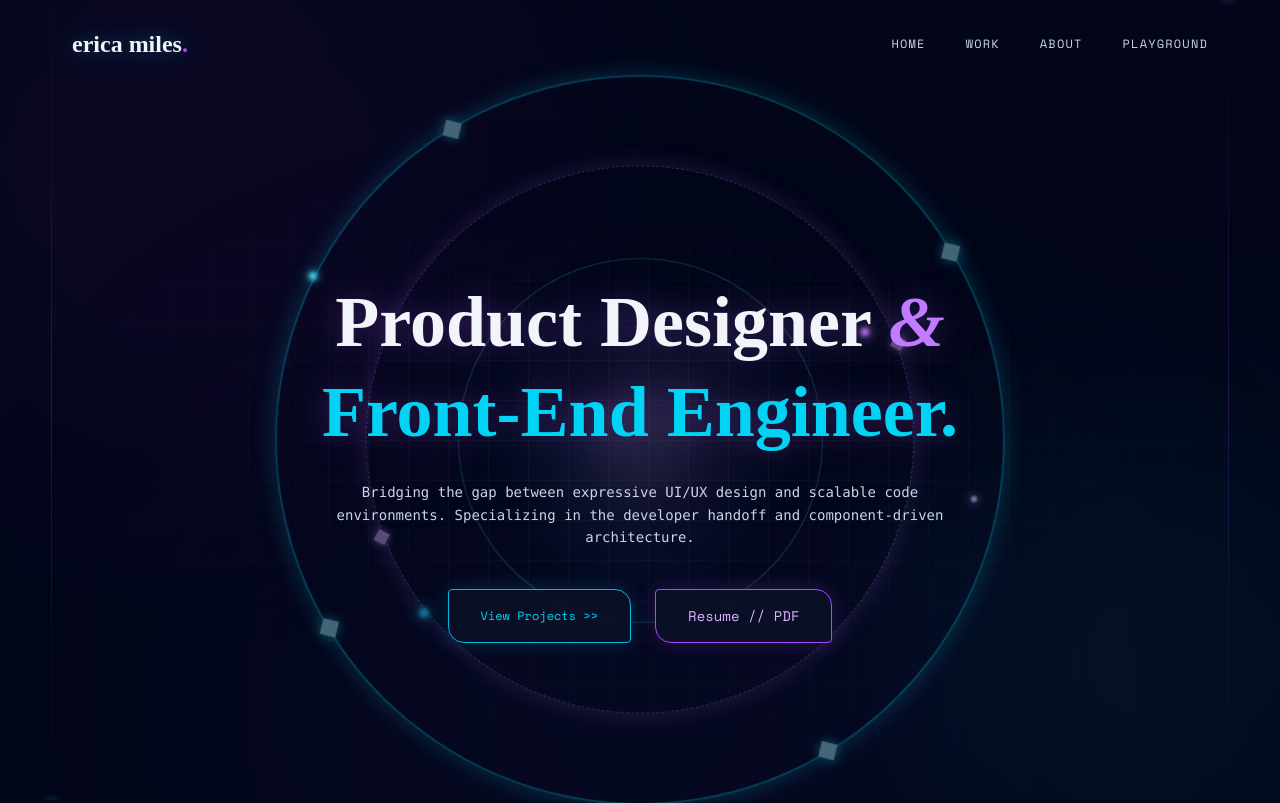
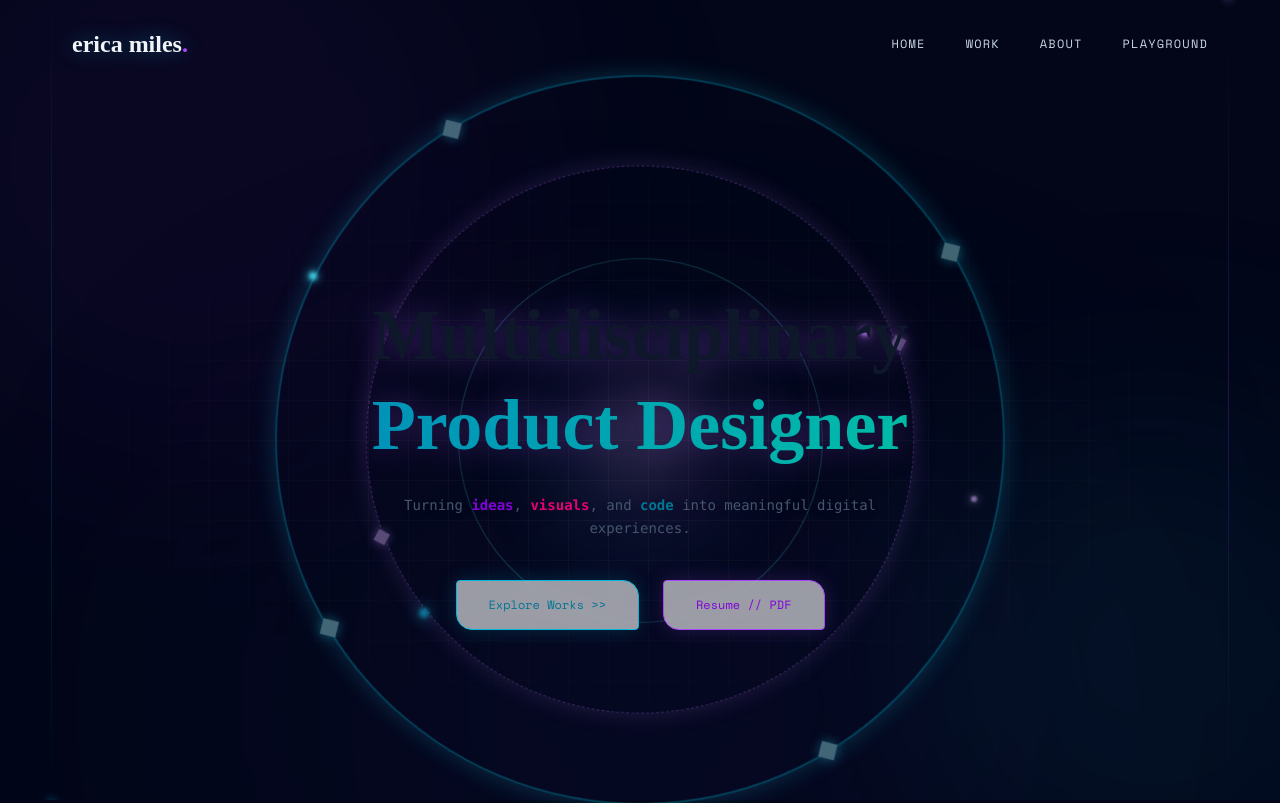
Before and after one commit to milesqt/portfolio.miles, a Vue app: page / in a window 1280 px wide. Shown: the top 803 px of the page. Built offline with nearby package versions, Linux system fonts and the light colour scheme; a web font is replaced by a local one.

Commit message:
feat: ui adjustments and link resume pdf

```diff
--- a/index.html
+++ b/index.html
@@ -4,7 +4,7 @@
   <meta charset="UTF-8" />
   <link rel="icon" type="image/x-icon" href="/favicon.ico?v=2" />
   <meta name="viewport" content="width=device-width, initial-scale=1.0" />
-  <title>erica miles | portfolio</title>
+  <title>erica miles — multidisciplinary designer</title>
   <link rel="preconnect" href="https://googleapis.com">
   <link rel="preconnect" href="https://gstatic.com" crossorigin>
   <link href="https://fonts.googleapis.com/css2?family=Glass+Antiqua&family=Space+Mono:ital,wght@0,400;0,700;1,400&display=swap" rel="stylesheet">
--- a/src/pages/index.vue
+++ b/src/pages/index.vue
@@ -114,50 +114,55 @@ const topProjects = [
 
       <!-- FOREGROUND CONTENT: Clear & Professional -->
       <div class="relative z-10 max-w-4xl px-6 mt-10">
-        <!-- Clear Title -->
+        <!-- Story Title -->
         <h1
-          class="font-display font-semibold text-5xl md:text-7xl text-slate-100 mb-6 leading-tight drop-shadow-[0_0_15px_rgba(168,85,247,0.3)]"
+          class="font-display font-semibold text-5xl md:text-7xl text-slate-900 dark:text-slate-100 mb-6 leading-tight drop-shadow-[0_0_15px_rgba(168,85,247,0.3)]"
         >
-          Product Designer
-          <span class="text-purple-400 italic font-display md:text-7xl"
-            >&</span
-          >
+          Multidisciplinary
           <br />
           <span
-            class="text-transparent bg-clip-text bg-cyan-400"
-            >Front-End Engineer.</span
+            class="text-transparent bg-clip-text bg-gradient-to-r from-cyan-600 to-teal-500 dark:from-cyan-400 dark:to-teal-300"
+            >Product Designer</span
           >
         </h1>
 
-        <!-- Clear Subtitle -->
+        <!-- Story Subtitle -->
         <p
-          class="text-sm text-slate-300 leading-relaxed mb-10 max-w-2xl mx-auto font-mono drop-shadow-md"
+          class="text-sm text-slate-600 dark:text-slate-300 leading-relaxed mb-10 max-w-xl mx-auto font-mono drop-shadow-md"
         >
-          Bridging the gap between expressive UI/UX design and scalable code
-          environments. Specializing in the developer handoff and
-          component-driven architecture.
+          Turning
+          <span class="text-purple-700 dark:text-purple-300 font-semibold"
+            >ideas</span
+          >,
+          <span class="text-pink-600 dark:text-pink-400 font-semibold"
+            >visuals</span
+          >, and
+          <span class="text-cyan-700 dark:text-cyan-300 font-semibold"
+            >code</span
+          >
+          into meaningful digital experiences.
         </p>
 
         <div class="flex flex-wrap justify-center gap-6">
           <!-- Primary Action Button -->
-          <button
-            class="relative group bg-slate-900/50 cursor-pointer hover:bg-cyan-500/10 border border-cyan-500 transition-all duration-300 text-cyan-400 font-mono-space text-xs px-8 py-4 rounded-tr-2xl rounded-bl-2xl rounded-tl-sm rounded-br-sm overflow-hidden shadow-[0_0_20px_rgba(6,182,212,0.2)] hover:shadow-[0_0_30px_rgba(6,182,212,0.4)] backdrop-blur-sm"
+          <a
+            href="#projects"
+            class="relative group bg-white/60 dark:bg-slate-900/50 cursor-pointer hover:bg-cyan-500/10 border border-cyan-500 transition-all duration-300 text-cyan-700 dark:text-cyan-400 font-mono-space text-xs px-8 py-4 rounded-tr-2xl rounded-bl-2xl rounded-tl-sm rounded-br-sm overflow-hidden shadow-[0_0_20px_rgba(6,182,212,0.2)] hover:shadow-[0_0_30px_rgba(6,182,212,0.4)] backdrop-blur-sm"
           >
-            <span class="relative z-10">View Projects >></span>
+            <span class="relative z-10">Explore Works >></span>
             <!-- Shine sweep effect -->
             <div
               class="absolute inset-0 -translate-x-full group-hover:translate-x-full bg-gradient-to-r from-transparent via-cyan-400/20 to-transparent transition-transform duration-700 ease-in-out"
             ></div>
-          </button>
+          </a>
 
           <!-- Resume Button -->
           <a
-            href="/resume.pdf"
+            href="/portfolio.miles/Erica%20Miles%20P.%20Magana%20-%20Resume.pdf"
             target="_blank"
-            class="relative group bg-slate-900/50 cursor-pointer hover:bg-purple-500/10 border border-purple-500 transition-all duration-300 text-purple-300 font-mono-space text-sm px-8 py-4 rounded-tr-2xl rounded-bl-2xl rounded-tl-sm rounded-br-sm overflow-hidden shadow-[0_0_20px_rgba(168,85,247,0.2)] hover:shadow-[0_0_30px_rgba(168,85,247,0.4)] backdrop-blur-sm flex items-center justify-center"
+            class="relative group bg-white/60 dark:bg-slate-900/50 cursor-pointer hover:bg-purple-500/10 border border-purple-500 transition-all duration-300 text-purple-700 dark:text-purple-300 font-mono-space text-xs px-8 py-4 rounded-tr-2xl rounded-bl-2xl rounded-tl-sm rounded-br-sm overflow-hidden shadow-[0_0_20px_rgba(168,85,247,0.2)] hover:shadow-[0_0_30px_rgba(168,85,247,0.4)] backdrop-blur-sm flex items-center justify-center"
           >
             <span class="relative z-10">Resume // PDF</span>
-            <!-- Shine sweep effect -->
             <div
               class="absolute inset-0 -translate-x-full group-hover:translate-x-full bg-gradient-to-r from-transparent via-purple-400/20 to-transparent transition-transform duration-700 ease-in-out"
             ></div>
```
Also changed, not shown: 1 other file (tests, documents, lock files or other folders).
